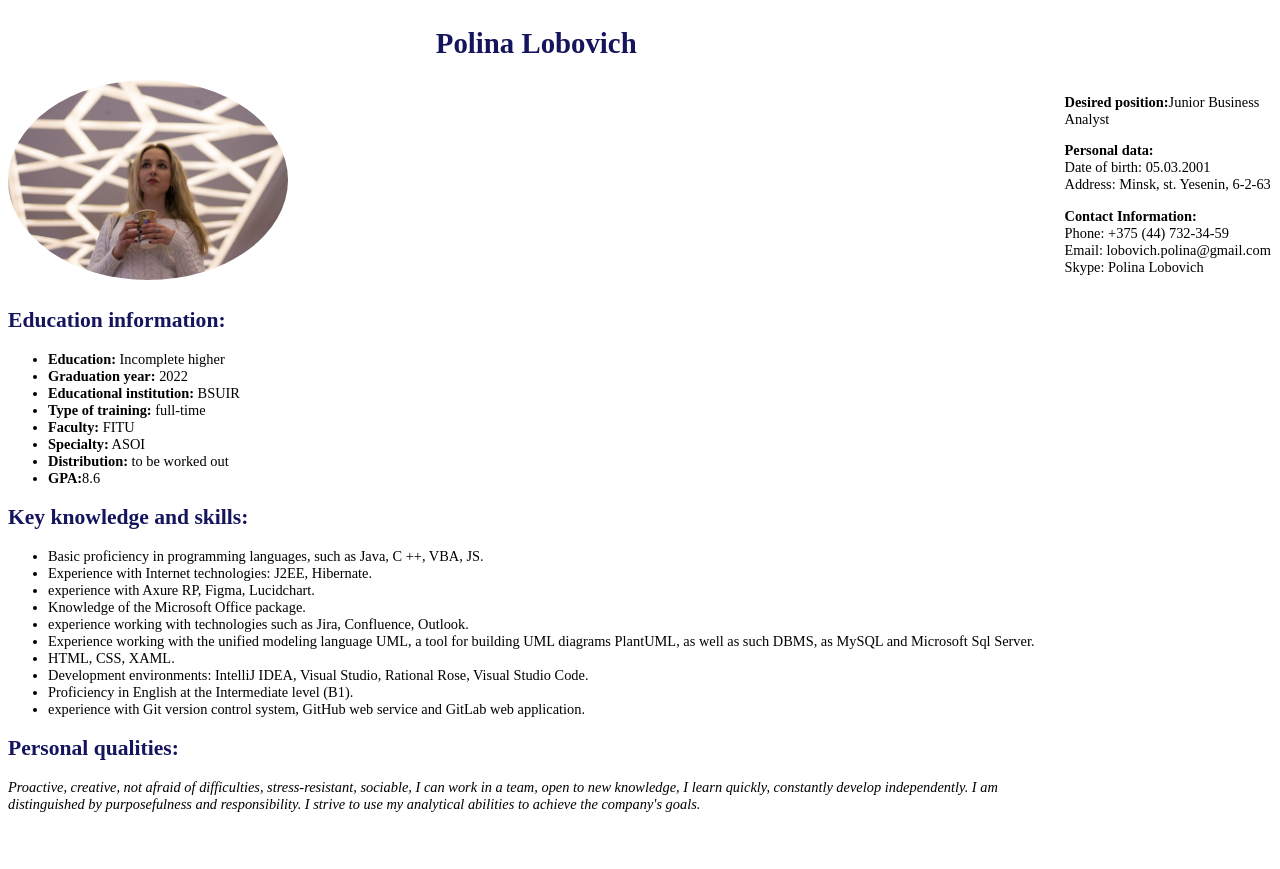
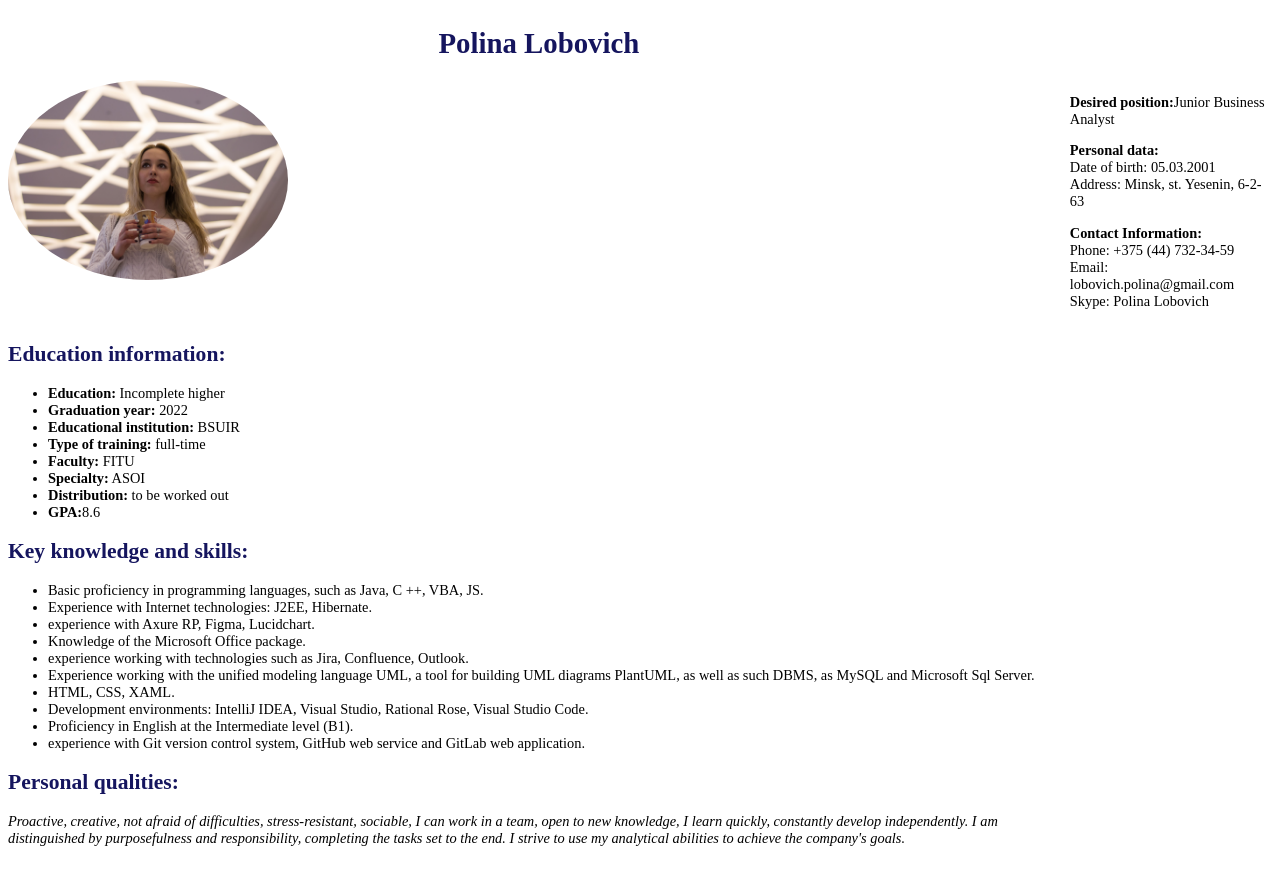
Before and after one commit to Polina-coder/CV, a plain HTML site: page index.html in a window 1280 px wide. Before the commit the page ends 835 px from the top, so only its background shows below. Drawn offline with Linux system fonts and the light colour scheme.

Commit message:
feat: Add new personal quality

```diff
--- a/index.html
+++ b/index.html
@@ -64,7 +64,7 @@
                     <h2>Personal qualities:</h2>
                     <p><em>Proactive, creative, not afraid of difficulties, stress-resistant,
                             sociable, I can work in a team, open to new knowledge, I learn quickly, constantly develop independently.
-                            I am distinguished by purposefulness and responsibility. I strive to use my analytical abilities to achieve the company's goals.</em></p>
+                            I am distinguished by purposefulness and responsibility,  completing the tasks set to the end. I strive to use my analytical abilities to achieve the company's goals.</em></p>
                 </td>
             </tr>
         </table>
```
